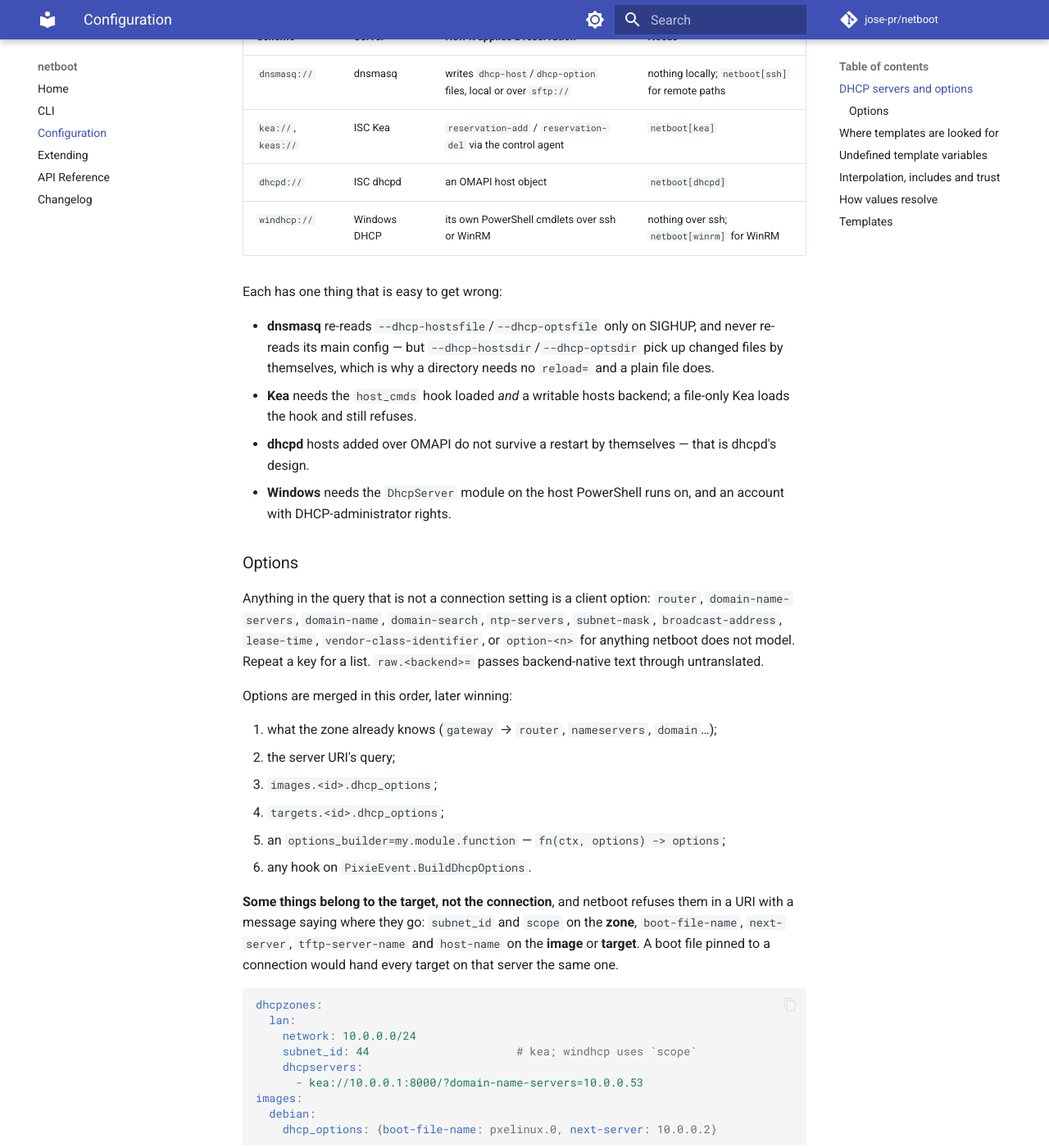
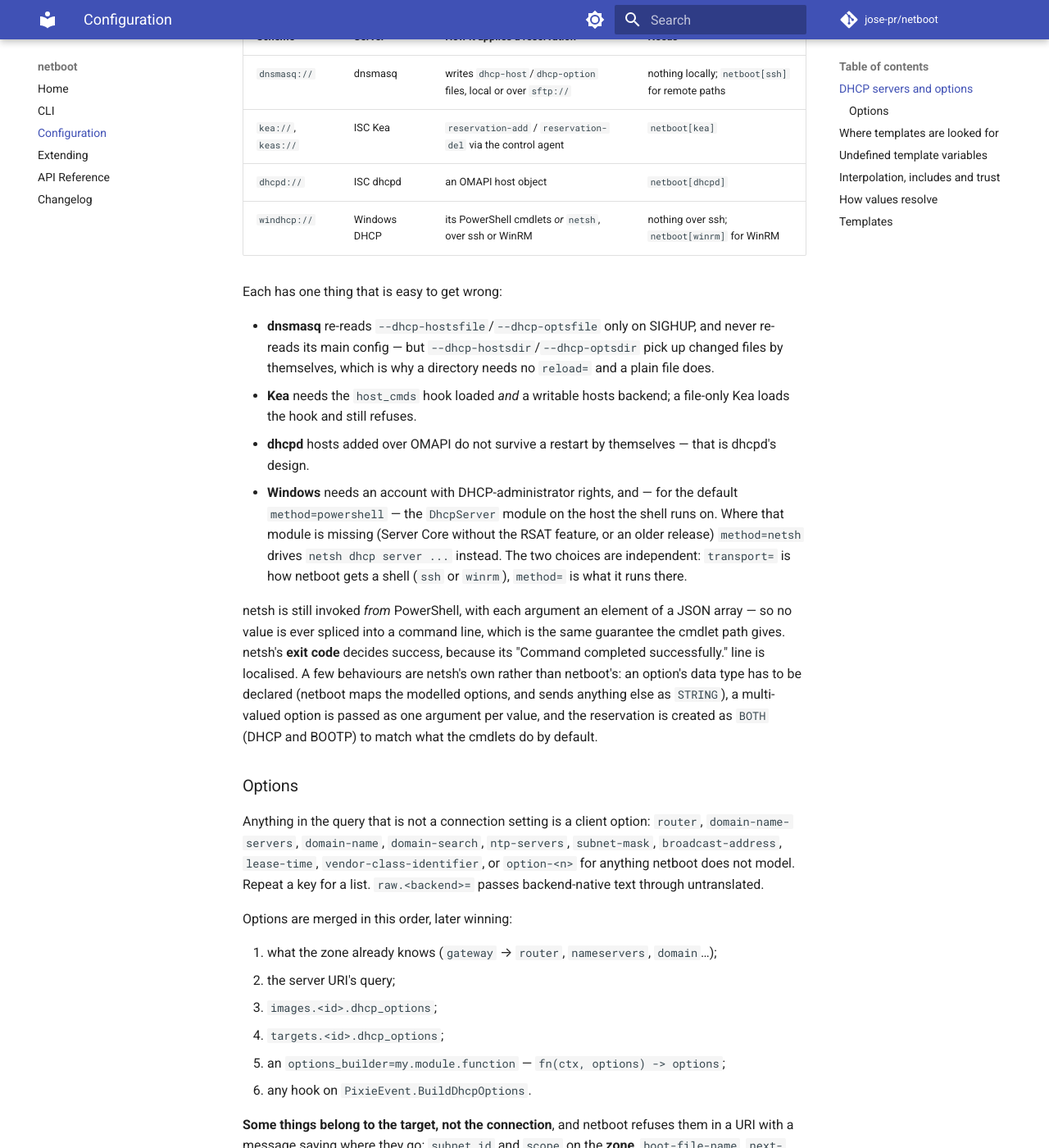
Before and after one commit to jose-pr/netboot, an MkDocs documentation site: the page built from docs/configuration.md, in a window 1280 px wide and 1400 px high, scrolled down 1258 px. Shown: the whole window at 82% size. Built offline with MkDocs 1.6.1 and Material for MkDocs 9.7.7, drawn with Linux system fonts in a browser that asks for light colours; comment, search, counter and statistics services are not loaded.

Commit message:
docs: document windhcp's netsh method and what differs under it

```diff
--- a/docs/configuration.md
+++ b/docs/configuration.md
@@ -60,7 +60,7 @@ DHCP options the server should give the client.
 | `dnsmasq://` | dnsmasq | writes `dhcp-host`/`dhcp-option` files, local or over `sftp://` | nothing locally; `netboot[ssh]` for remote paths |
 | `kea://`, `keas://` | ISC Kea | `reservation-add` / `reservation-del` via the control agent | `netboot[kea]` |
 | `dhcpd://` | ISC dhcpd | an OMAPI host object | `netboot[dhcpd]` |
-| `windhcp://` | Windows DHCP | its own PowerShell cmdlets over ssh or WinRM | nothing over ssh; `netboot[winrm]` for WinRM |
+| `windhcp://` | Windows DHCP | its PowerShell cmdlets *or* `netsh`, over ssh or WinRM | nothing over ssh; `netboot[winrm]` for WinRM |
 
 Each has one thing that is easy to get wrong:
 
@@ -72,8 +72,21 @@ Each has one thing that is easy to get wrong:
   file-only Kea loads the hook and still refuses.
 - **dhcpd** hosts added over OMAPI do not survive a restart by themselves — that
   is dhcpd's design.
-- **Windows** needs the `DhcpServer` module on the host PowerShell runs on, and
-  an account with DHCP-administrator rights.
+- **Windows** needs an account with DHCP-administrator rights, and — for the
+  default `method=powershell` — the `DhcpServer` module on the host the shell runs
+  on. Where that module is missing (Server Core without the RSAT feature, or an
+  older release) `method=netsh` drives `netsh dhcp server ...` instead. The two
+  choices are independent: `transport=` is how netboot gets a shell (`ssh` or
+  `winrm`), `method=` is what it runs there.
+
+  netsh is still invoked *from* PowerShell, with each argument an element of a
+  JSON array — so no value is ever spliced into a command line, which is the same
+  guarantee the cmdlet path gives. netsh's **exit code** decides success, because
+  its "Command completed successfully." line is localised. A few behaviours are
+  netsh's own rather than netboot's: an option's data type has to be declared
+  (netboot maps the modelled options, and sends anything else as `STRING`), a
+  multi-valued option is passed as one argument per value, and the reservation is
+  created as `BOTH` (DHCP and BOOTP) to match what the cmdlets do by default.
 
 ### Options
 
```
Also changed, not shown: CHANGELOG.md (+12 -0 lines), src/netboot/AGENTS.md (+16 -6 lines).
